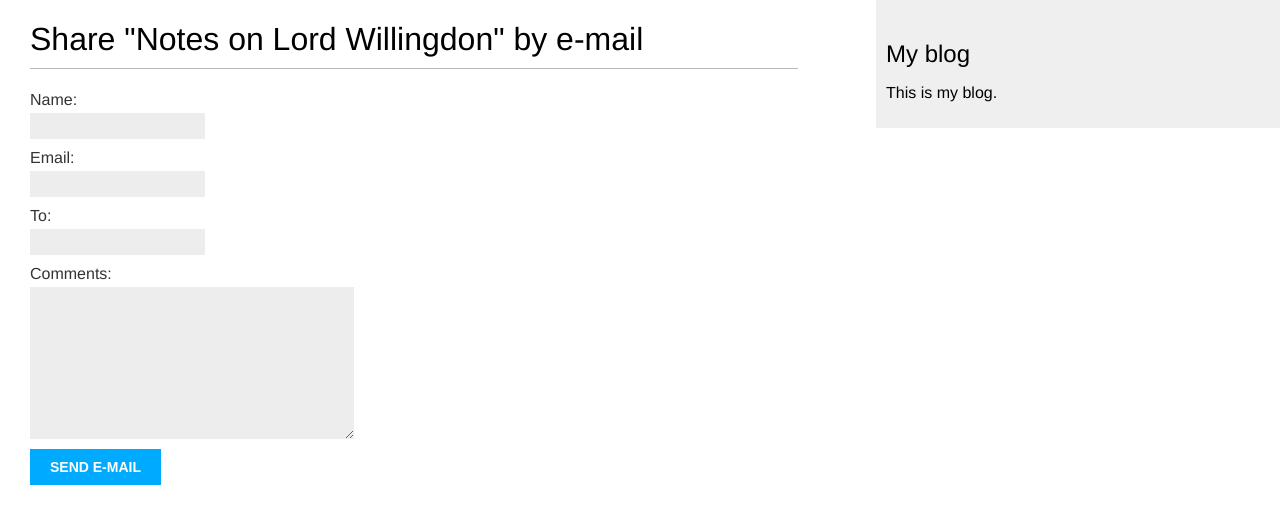
After one commit to ViishrutB/Django-Blog-Project, a Django app: page /blog/6/share/ in a window 1280 px wide. The commit adds this page. Shown: the top 524 px of the page. Run offline with Django 5.2, Linux system fonts and the light colour scheme; data comes from the database, SQL or seed files in the repository.

Commit message:
Sending Emails in Views

```diff
--- a/blog/templates/blog/post/detail.html
+++ b/blog/templates/blog/post/detail.html
@@ -8,4 +8,7 @@
     Published {{ post.publish }} by {{ post.author }}
   </p>
   {{ post.body|linebreaks }}
+    <p>
+        <a href="{% url "blog:post_share" post.id %}">Share this post</a>
+    </p>
 {% endblock %}
--- /dev/null
+++ b/blog/templates/blog/post/share.html
@@ -0,0 +1,19 @@
+{% extends "blog/base.html" %}
+
+{% block title %}Share a post{% endblock %}
+
+{% block content %}
+  {% if sent %}
+    <h1>E-mail successfully sent</h1>
+    <p>
+      "{{ post.title }}" was successfully sent to {{ form.cleaned_data.to }}.
+    </p>
+  {% else %}
+    <h1>Share "{{ post.title }}" by e-mail</h1>
+    <form method="post" novalidate>
+      {{ form.as_p }}
+      {% csrf_token %}
+      <input type="submit" value="Send e-mail">
+    </form>
+  {% endif %}
+{% endblock %}
--- a/blog/urls.py
+++ b/blog/urls.py
@@ -8,4 +8,5 @@ urlpatterns = [
     # path('', views.post_list, name='post_list'),
     path('', views.PostListView.as_view(), name='post-list'),
     path('<int:year>/<int:month>/<int:day>/<slug:post>/', views.post_detail, name='post_detail'),
+    path('<int:post_id>/share/', views.post_share, name='post_share'),
 ]
--- a/blog/views.py
+++ b/blog/views.py
@@ -1,3 +1,4 @@
+from django.core.mail import send_mail
 from django.core.paginator import Paginator, EmptyPage, PageNotAnInteger
 from django.shortcuts import get_object_or_404, render
 from .models import Post
@@ -54,6 +55,7 @@ def post_share(request, post_id):
         id=post_id,
         status=Post.Status.PUBLISHED
     )
+    sent = False
 
     if request.method == "POST":
         # Form was submitted
@@ -61,12 +63,29 @@ def post_share(request, post_id):
         if form.is_valid():
             # Form fields passed validation
             cd = form.cleaned_data
-            # ... send email
+            post_url = request.build_absolute_uri(
+                post.get_absolute_url()
+            )
+            subject = (
+                f"{cd['name']} ({cd['email']})"
+                f"recommends you read {post.title}"
+            )
+            message = (
+                f"Read {post.title} at {post_url}\n\n"
+                f"{cd['name']}\'s comments: {cd['comments']}"
+            )
+            send_mail(
+                subject=subject,
+                message=message,
+                from_email=None,
+                recipient_list=[cd['to']],
+            )
+            sent = True
     else:
         form = EmailPostForm()
 
     return render(
         request,
         'blog/post/share.html',
-        {'post': post, 'form': form}
+        {'post': post, 'form': form, 'sent': sent}
     )
```
